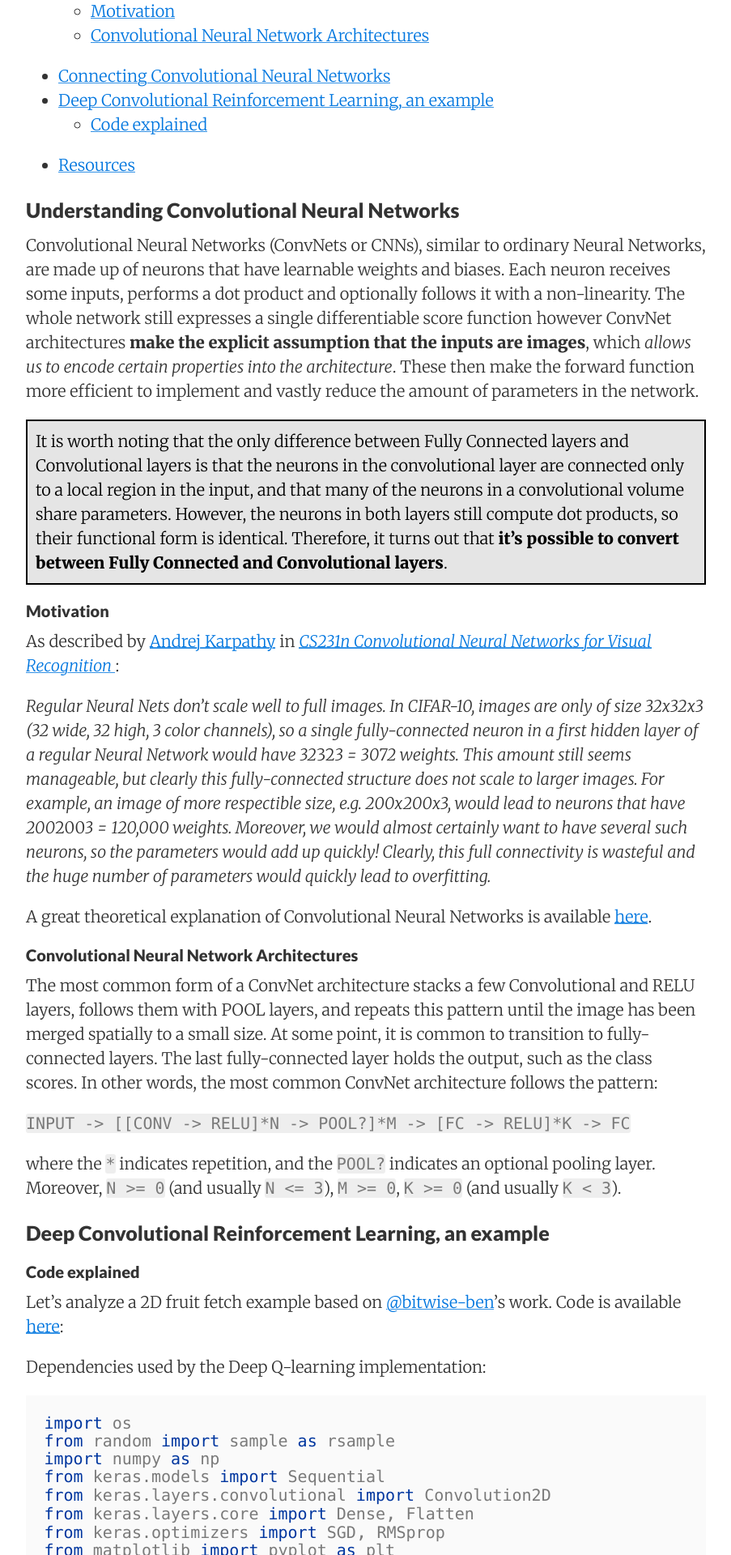
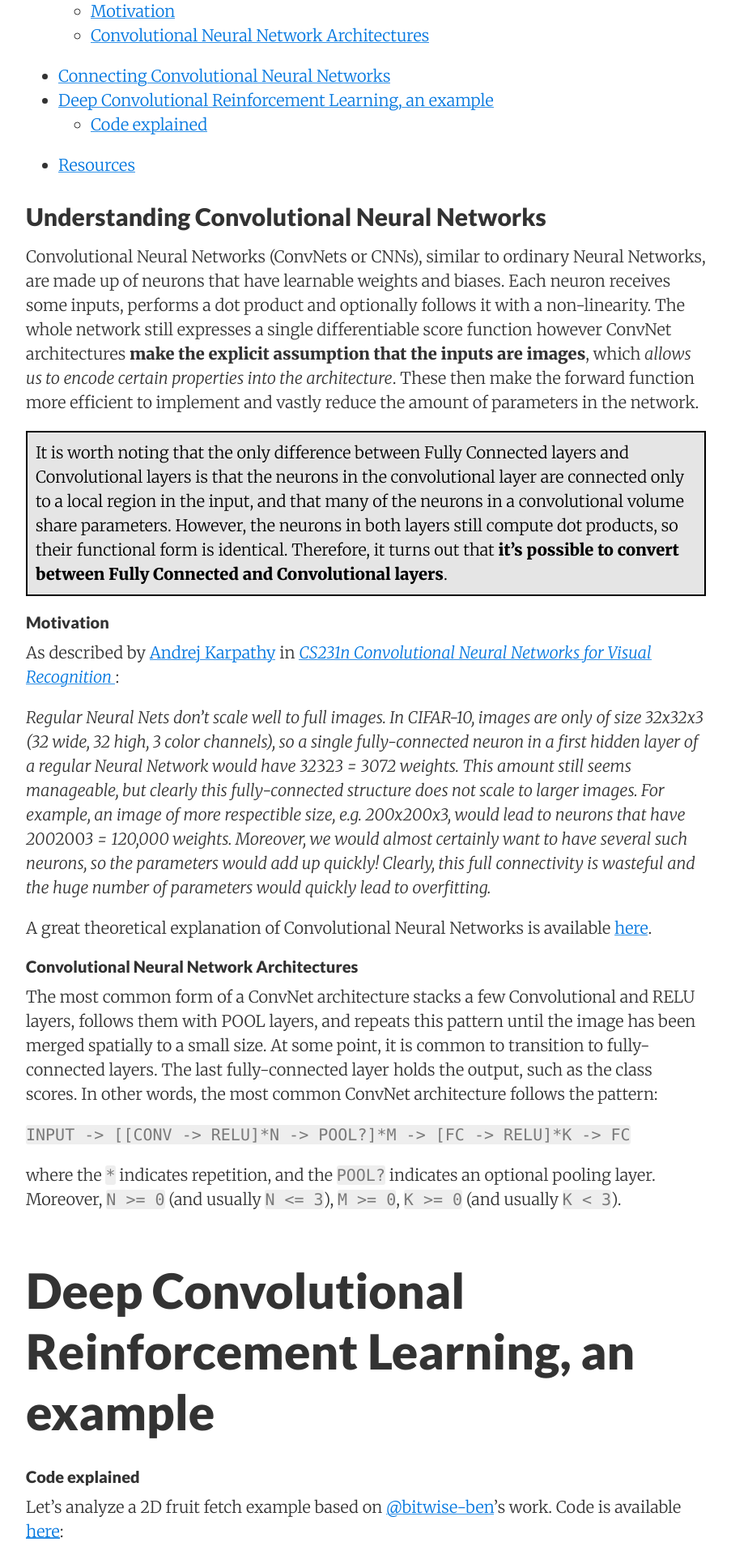
Before and after one commit to vmayoral/oldblog, a Jekyll site: the page built from _posts/2016-08-07-deep-convolutional-q-learning.md, in a window 1280 px wide. Shown: the part 458-2378 px from the top of the page at 81% size, without its empty margins (188-1091 px from the left). Built offline with Jekyll 4.4.1, drawn with Linux system fonts in a browser that asks for light colours; nearby versions of some CDN libraries.

Commit message:
try styles

```diff
--- a/_posts/2016-08-07-deep-convolutional-q-learning.md
+++ b/_posts/2016-08-07-deep-convolutional-q-learning.md
@@ -17,7 +17,7 @@ mathjax: true
 
 
 <div id='convnets'/>
-### Understanding Convolutional Neural Networks
+## Understanding Convolutional Neural Networks
 
 Convolutional Neural Networks (ConvNets or CNNs), similar to ordinary Neural Networks, are made up of neurons that have learnable weights and biases. Each neuron receives some inputs, performs a dot product and optionally follows it with a non-linearity. The whole network still expresses a single differentiable score function however ConvNet architectures **make the explicit assumption that the inputs are images**, which *allows us to encode certain properties into the architecture*. These then make the forward function more efficient to implement and vastly reduce the amount of parameters in the network.
 
@@ -47,7 +47,7 @@ where the `*` indicates repetition, and the `POOL?` indicates an optional poolin
 
 
 <div id='example'/>
-### Deep Convolutional Reinforcement Learning, an example
+# Deep Convolutional Reinforcement Learning, an example
 <div id='code'/>
 #### Code explained
 Let's analyze a 2D fruit fetch example based on [@bitwise-ben](https://github.com/bitwise-ben/Fruit)'s work. Code is available [here](examples/Fruit/qlearning.py):
```
